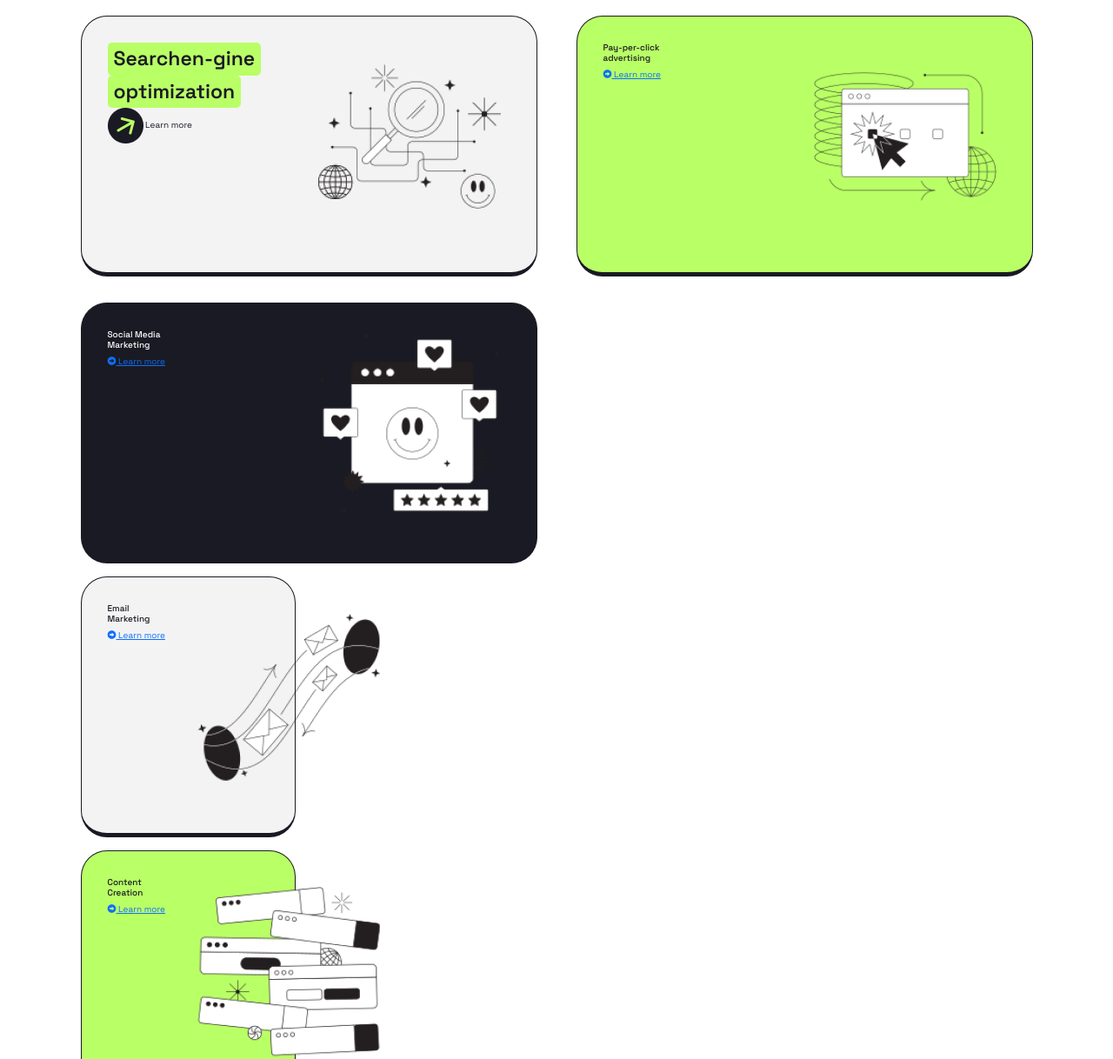
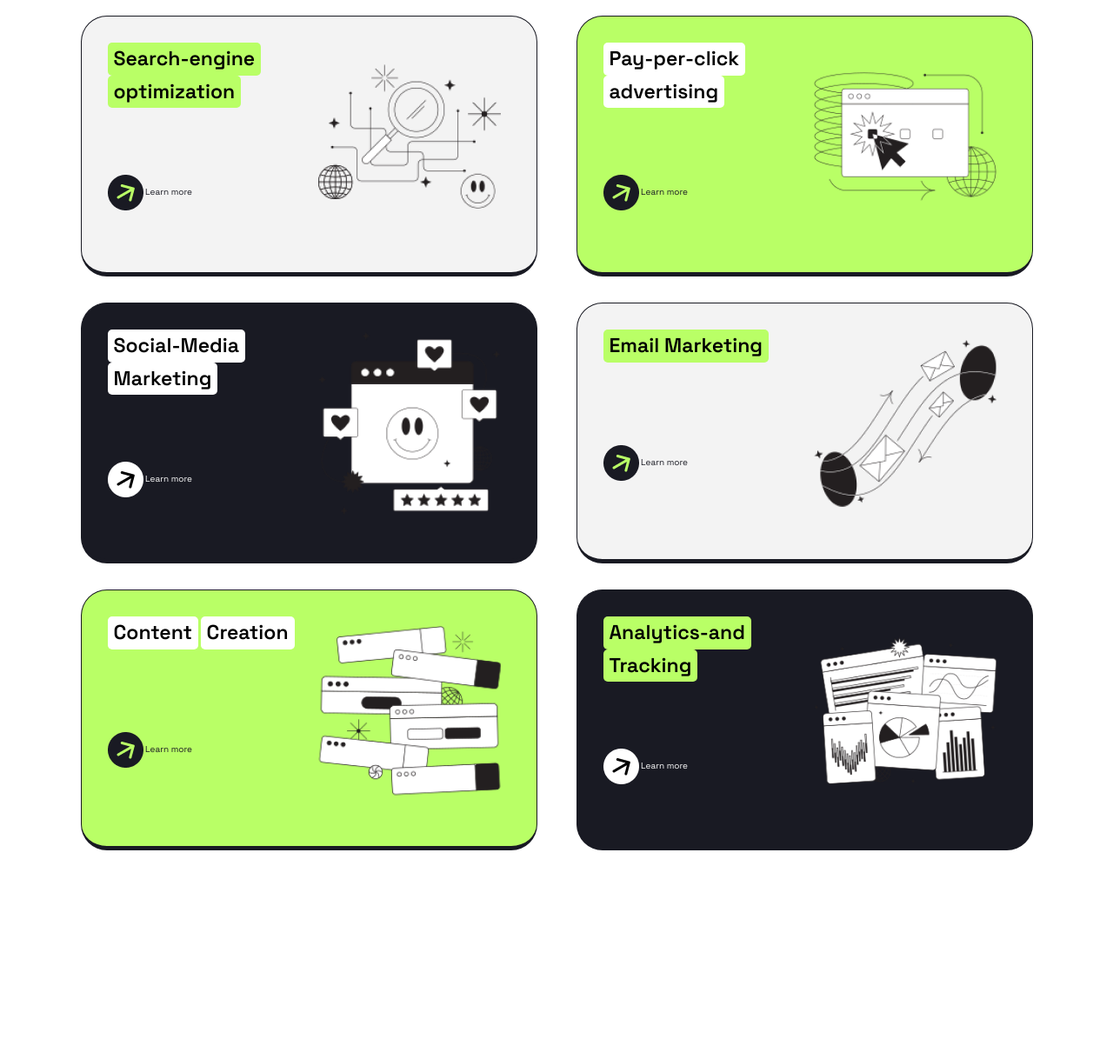
Before and after one commit to mahiaorg/positivuse, a plain HTML site: page index.html in a window 1280 px wide. Shown: the part 959-2177 px from the top of the page at 87% size. After the commit the page ends 1952 px from the top, so only its background shows below. Drawn offline with nearby package versions, Linux system fonts and the light colour scheme.

Commit message:
finish Services part

```diff
--- a/index.html
+++ b/index.html
@@ -65,26 +65,26 @@
                 <br/> help businesses grow and succeed online.
             </p>
         </div>
+
         <div class="row">
+
             <!-- Search Engine Optimization -->
             <div class="col-xl-6">
                 <div class="servis-boxs servis-boxs-gray">
                     <div class="row">
-                        <div class="col-xl-6">
-                            <div class="services-texts">
-                                <h6 class="servis-boxes-title-gray">Searchen-gine</h6>
-                                <br/>
-                                <h6 class="servis-boxes-title-gray">optimization</h6>
+                        <div class="col-xl-6 services-texts">
+                            <div>
+                                <h6 class="servis-boxes-title" style="background-color: #B9FF66;">Search-engine</h6>
+                                <h6 class="servis-boxes-title" style="background-color: #B9FF66;">optimization</h6>
                             </div>
-
                             <div class="servis-boxs-link">
-                               <img src="./images/Icon.png" alt="" srcset="">
-                               Learn more
+                                <img src="./images/Icon.png" alt="" />
+                                Learn more
                             </div>
                         </div>
                         <div class="col-xl-6">
                             <div class="services-imgs">
-                                <img src="./images/serche.png" class="services-img" alt="serche">
+                                <img src="./images/serche.png" class="services-img" alt="search" />
                             </div>
                         </div>
                     </div>
@@ -95,15 +95,19 @@
             <div class="col-xl-6">
                 <div class="servis-boxs servis-boxs-green">
                     <div class="row">
-                        <div class="col-xl-6">
-                            <h6 class="servis-boxes-title">Pay-per-click<br/>advertising</h6>
-                            <a href="">
-                                <span class="glyphicon glyphicon-circle-arrow-right"></span> Learn more
-                            </a>
+                        <div class="col-xl-6 services-texts">
+                            <div>
+                                <h6 class="servis-boxes-title" style="background-color: white;">Pay-per-click</h6>
+                                <h6 class="servis-boxes-title" style="background-color: white;">advertising</h6>
+                            </div>
+                            <div class="servis-boxs-link">
+                                <img src="./images/Icon.png" alt="" />
+                                Learn more
+                            </div>
                         </div>
                         <div class="col-xl-6">
                             <div class="services-imgs">
-                                <img src="./images/web.png" class="services-img" alt="serche">
+                                <img src="./images/web.png" class="services-img" alt="search" />
                             </div>
                         </div>
                     </div>
@@ -114,15 +118,20 @@
             <div class="col-xl-6">
                 <div class="servis-boxs servis-boxs-dark">
                     <div class="row">
-                        <div class="col-xl-6">
-                            <h6 class="servis-boxes-title">Social Media<br/>Marketing</h6>
-                            <a href="">
-                                <span class="glyphicon glyphicon-circle-arrow-right"></span> Learn more
-                            </a>
+                        <div class="col-xl-6 services-texts">
+                        <div>
+                            <h6 class="servis-boxes-title" style="background-color: white;">Social-Media</h6>
+                            <h6 class="servis-boxes-title" style="background-color: white;">Marketing</h6>
+                        </div>
+                        <div class="servis-boxs-link">
+                            <img src="./images/Iconwitht.png" alt="" />
+                            Learn more
+                        </div>
                         </div>
                         <div class="col-xl-6">
-                        <div class="services-imgs">
-                            <img src="./images/comments.png" class="services-img" alt="comments">
+                            <div class="services-imgs">
+                                <img src="./images/comments.png" class="services-img" alt="comments">
+                            </div>
                         </div>
                     </div>
                 </div>
@@ -132,11 +141,14 @@
             <div class="col-xl-6">
                 <div class="servis-boxs servis-boxs-gray">
                     <div class="row">
-                        <div class="col-xl-6">
-                            <h6 class="servis-boxes-title">Email<br/>Marketing</h6>
-                            <a href="">
-                                <span class="glyphicon glyphicon-circle-arrow-right"></span> Learn more
-                            </a>
+                        <div class="col-xl-6 services-texts">
+                            <div>
+                                <h6 class="servis-boxes-title" style="background-color: #B9FF66;">Email Marketing</h6>
+                            </div>
+                            <div class="servis-boxs-link">
+                                <img src="./images/Icon.png" alt="" />
+                                Learn more
+                            </div>
                         </div>
                         <div class="col-xl-6">
                             <div class="services-imgs">
@@ -151,11 +163,15 @@
             <div class="col-xl-6">
                 <div class="servis-boxs servis-boxs-green">
                     <div class="row">
-                        <div class="col-xl-6">
-                            <h6 class="servis-boxes-title">Content<br/>Creation</h6>
-                            <a href="">
-                                <span class="glyphicon glyphicon-circle-arrow-right"></span> Learn more
-                            </a>
+                        <div class="col-xl-6 services-texts">
+                            <div>
+                                <h6 class="servis-boxes-title" style="background-color: white;">Content</h6>
+                                <h6 class="servis-boxes-title" style="background-color: white;">Creation</h6>
+                            </div>
+                            <div class="servis-boxs-link">
+                                <img src="./images/Icon.png" alt="" />
+                                Learn more
+                            </div>
                         </div>
                         <div class="col-xl-6">
                             <div class="services-imgs">
@@ -170,11 +186,15 @@
             <div class="col-xl-6">
                 <div class="servis-boxs servis-boxs-dark">
                     <div class="row">
-                        <div class="col-xl-6">
-                            <h6 class="servis-boxes-title">Analytics and<br/>Tracking</h6>
-                            <a href="">
-                                <span class="glyphicon glyphicon-circle-arrow-right"></span> Learn more
-                            </a>
+                        <div class="col-xl-6 services-texts">
+                            <div>
+                                <h6 class="servis-boxes-title" style="background-color: #B9FF66;">Analytics-and</h6>
+                                <h6 class="servis-boxes-title" style="background-color: #B9FF66;">Tracking</h6>
+                            </div>
+                            <div class="servis-boxs-link">
+                                <img src="./images/Iconwitht.png" alt="" />
+                                Learn more
+                            </div>
                         </div>
                         <div class="col-xl-6">
                             <div class="services-imgs">
@@ -185,6 +205,7 @@
                 </div>
             </div>
         </div>
+        </div>
     </div>
 
     <!-- <script src="./script.js"></script> -->
--- a/style.css
+++ b/style.css
@@ -112,7 +112,9 @@ p{
 }
 
 .services-texts{
-    align-self: center;
+    display: flex;
+    flex-flow: row wrap;
+    justify-content: left;
 }
 
 .servis-boxs-dark{
@@ -130,8 +132,8 @@ p{
     color: #191A23;
 }
 
-.servis-boxes-title-gray{
-    background-color: #B9FF66;
+.servis-boxes-title{
+    color: black;
     font-size: 23px;
     font-weight: 600;
     font-family:space-grotesk;
@@ -140,5 +142,4 @@ p{
     border-radius: 5px;
     width: auto;
     display: inline-block;
-
 }
```
